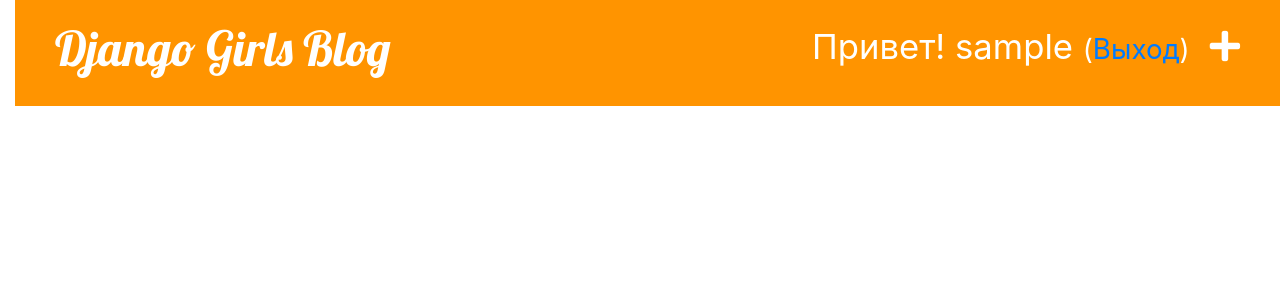
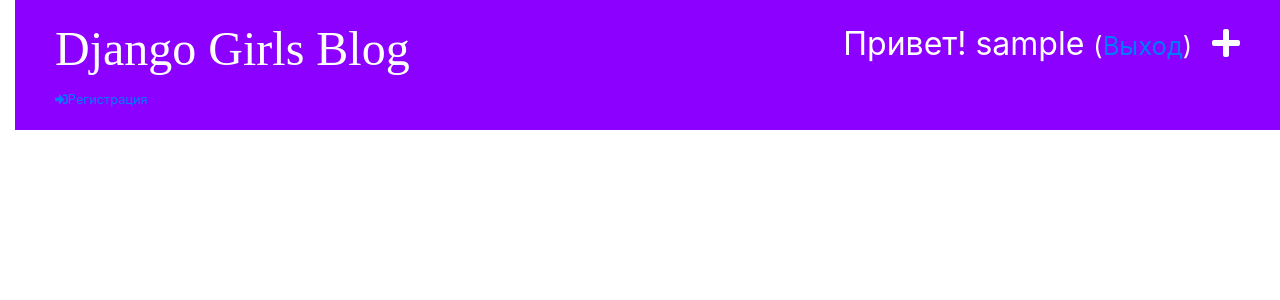
Before and after one commit to ElizabethBylatova/djangogirls, a Django app: page / in a window 1280 px wide. Shown: the top 300 px of the page. Run offline with Django 3.2, Linux system fonts and the light colour scheme; the visitor is signed in with stand-in values (Sample User, id 1); data that the repository does not hold is empty; some libraries are stand-ins or nearby versions.

Commit message:
Added check for authorization in all classes. Changed the color, and text of the head site.

```diff
--- a/blog/templates/blog/base.html
+++ b/blog/templates/blog/base.html
@@ -15,9 +15,9 @@
         <p class="top-menu">Привет! {{ user.username }} <small>(<a href="{% url 'logout' %}">Выход</a>)</small</p>
     {% else %}
          <a href="{% url 'login' %}" class="top-menu"><i class="fas fa-unlock-alt"></i></a>
-         <a href="{% url 'register' %}"><i class="fas fa-sign-in-alt"></i>Регистрация</a>
     {% endif %}
     <h1><a href="/">Django Girls Blog</a></h1>
+    <a href="{% url 'register' %}"><i class="fas fa-sign-in-alt"></i>Регистрация</a>
 </div>
 <div class="content container">
     <div class="row">
--- a/blog/templates/registration/register.html
+++ b/blog/templates/registration/register.html
@@ -2,7 +2,7 @@
 <html lang="en">
 <head>
     <meta charset="UTF-8">
-    <title>Title</title>
+    <title>Log in</title>
 </head>
 <body>
     <h1>Регистрация</h1>
@@ -12,7 +12,6 @@
         Email: <input type="email" name="email"><br>
         Пароль:<input type="password" name="password"><br>
         Пароль еще раз:<input type="password" name="password2"><br>
-
         <input type="submit" value="Регистрация">
     </form>
 </body>
--- a/blog/views.py
+++ b/blog/views.py
@@ -6,6 +6,7 @@ from django.urls import reverse
 from django.utils import timezone
 from django.views.generic import DeleteView
 from django.views.generic import TemplateView
+from django.contrib.auth.mixins import LoginRequiredMixin
 
 
 from blog.forms import PostForm
@@ -27,7 +28,9 @@ class PostList(TemplateView):
 #    return render(request, 'blog/post_list.html', {'post': posts})
 
 
-class PostDetail(TemplateView):
+class PostDetail(LoginRequiredMixin,TemplateView):
+    login_url = '/login/'
+    redirect_field_name = 'redirect_to'
     template_name = 'blog/post_detail.html'
 
     def get(self, request, *args, **kwargs):
@@ -44,7 +47,9 @@ class PostDetail(TemplateView):
 #
 
 
-class PostNew(TemplateView):
+class PostNew(LoginRequiredMixin,TemplateView):
+    login_url = '/login/'
+    redirect_field_name = 'redirect_to'
     form_class = PostForm
     initial = {'key': 'value'}
     template_name = 'blog/post_edit.html'
@@ -77,7 +82,9 @@ class PostNew(TemplateView):
     # return render(request, 'blog/post_edit.html', context={'form': form})
 
 
-class PostEdit(TemplateView):
+class PostEdit(LoginRequiredMixin, TemplateView):
+    login_url = '/login/'
+    redirect_field_name = 'redirect_to'
     form_class = PostForm
     initial = {'key': 'value'}
     template_name = 'blog/post_edit.html'
@@ -150,7 +157,9 @@ class RegisterView(TemplateView):
         return render(request, self.template_name)
 
 
-class PostDeleteView(DeleteView):
+class PostDeleteView(LoginRequiredMixin, DeleteView):
+    login_url = '/login/'
+    redirect_field_name = 'redirect_to'
     model = Post
     success_url = '/'
 
--- a/static_in_dev/css/blog.css
+++ b/static_in_dev/css/blog.css
@@ -8,11 +8,11 @@ body{
 
 h1 a {
     color: #4E2A8A;
-    font-family: 'Lobster';
+    font-family: 'Times New Roman';
 }
 
 .page-header {
-    background-color: #ff9400;
+    background-color: #8c00ff;
     margin-top: 0;
     padding: 20px 20px 20px 40px;
 }
@@ -28,7 +28,7 @@ h1 a {
 }
 
 h1, h2, h3, h4 {
-    font-family: 'Lobster', cursive;
+    font-family: 'Times New Roman', cursive;
 }
 
 .date {
@@ -46,7 +46,7 @@ h1, h2, h3, h4 {
 .top-menu, .top-menu:hover, .top-menu:visited {
     color: #ffffff;
     float: right;
-    font-size: 26pt;
+    font-size: 24pt;
     margin-right: 20px;
 }
 
```
Also changed, not shown: blog/templates/registration/login.html (indentation only).
